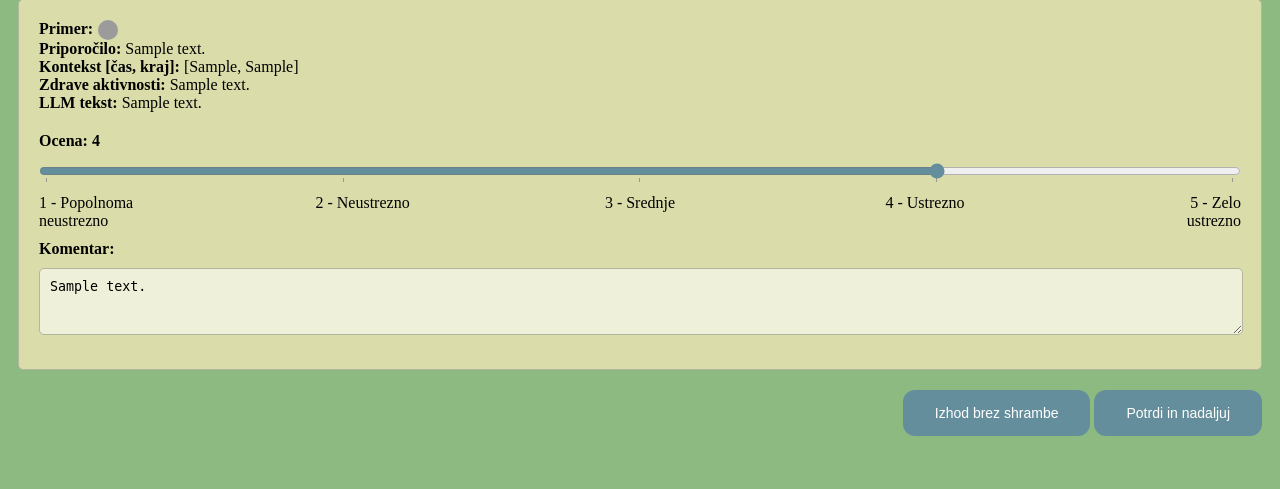
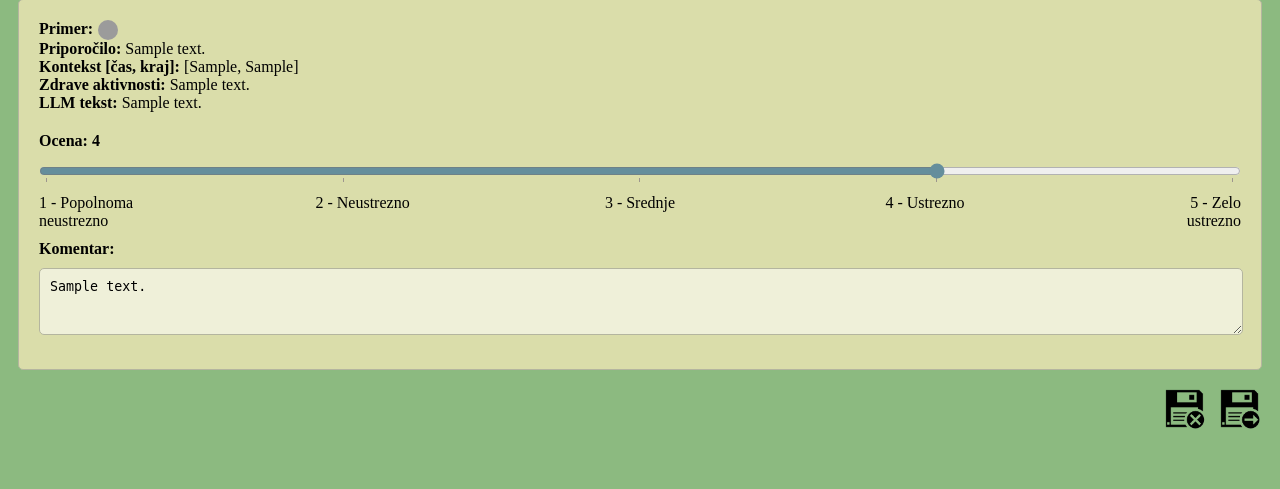
Before and after one commit to anzepirnat/ers-webapp, a Django app: template ers_evaluation/templates/ers_evaluation/evaluation.html in a window 1280 px wide. Shown: the part 81-570 px from the top of the page. Run offline with Django 5.2, Linux system fonts and the light colour scheme; tables that the repository leaves empty hold one stand-in row (values such as "Sample post"); the template is opened without the code that fills it: values that come from a table or form of the project are taken from there, most other values are stand-ins (such as "Sample title", 1, 10 or a date in 2020).

Commit message:
Using icons for buttons

```diff
--- a/ers_evaluation/templates/ers_evaluation/evaluation.html
+++ b/ers_evaluation/templates/ers_evaluation/evaluation.html
@@ -120,23 +120,27 @@
             type="submit"
             name="action"
             value="Save & Continue"
-            class="btn"
-            style="float: right; margin-right: 10px"
-            >Potrdi in nadaljuj</button>
+            style="float: right; margin-right: 10px; background: none; border: none; padding: 0;">
+            <img src="{% static 'images/SaveAndContinue.png' %}" alt="SaveAndContinue"
+                style="width: 45px; height: 45px; background: none; display: block;">
+        </button>
         {% if evaluation_number > 1 %}
             <button
                 type="submit"
                 name="action"
                 value="back"
-                class="btn"
-                style="float: left; margin-left: 10px"
-                >Nazaj</button>
+                style="float: left; margin-left: 10px; background: none; border: none; padding: 0;">
+                <img src="{% static 'images/<.png' %}" alt="Back"
+                    style="width: 45px; height: 45px; background: none; display: block;">
+            </button>
         {% endif %}
         <button
             type="button"
-            class="btn"
-            style="float: right"
-            onclick="location.href='{% url 'index' %}'">Izhod brez shrambe</button>
+            style="float: right; background: none; border: none; padding: 0; margin-right: 10px;"
+            onclick="location.href='{% url 'index' %}'">
+            <img src="{% static 'images/NotSave.png' %}" alt="Exit"
+                style="width: 45px; height: 45px; background: none; display: block;">
+        </button>
     </form>
 </body>
 </html>
```
Also changed, not shown: ers_evaluation/templates/ers_evaluation/edit_evaluation.html (+6 -2 lines), ers_evaluation/templates/ers_evaluation/result.html (+6 -2 lines), static/images/<.png (added), static/images/>.png (added), static/images/NotSave.png (added), static/images/SaveAndContinue.png (added), static/images/delete.png (added), static/images/edit.png (added), static/images/save.png (added).
